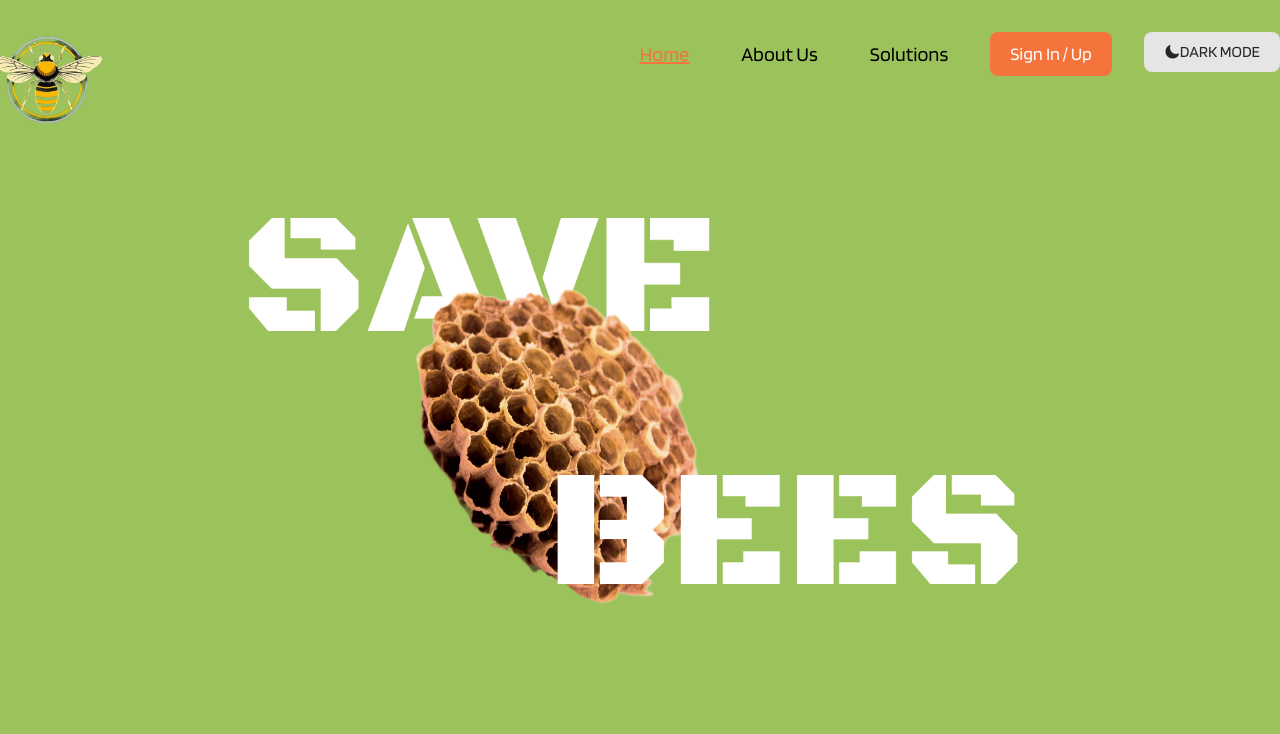
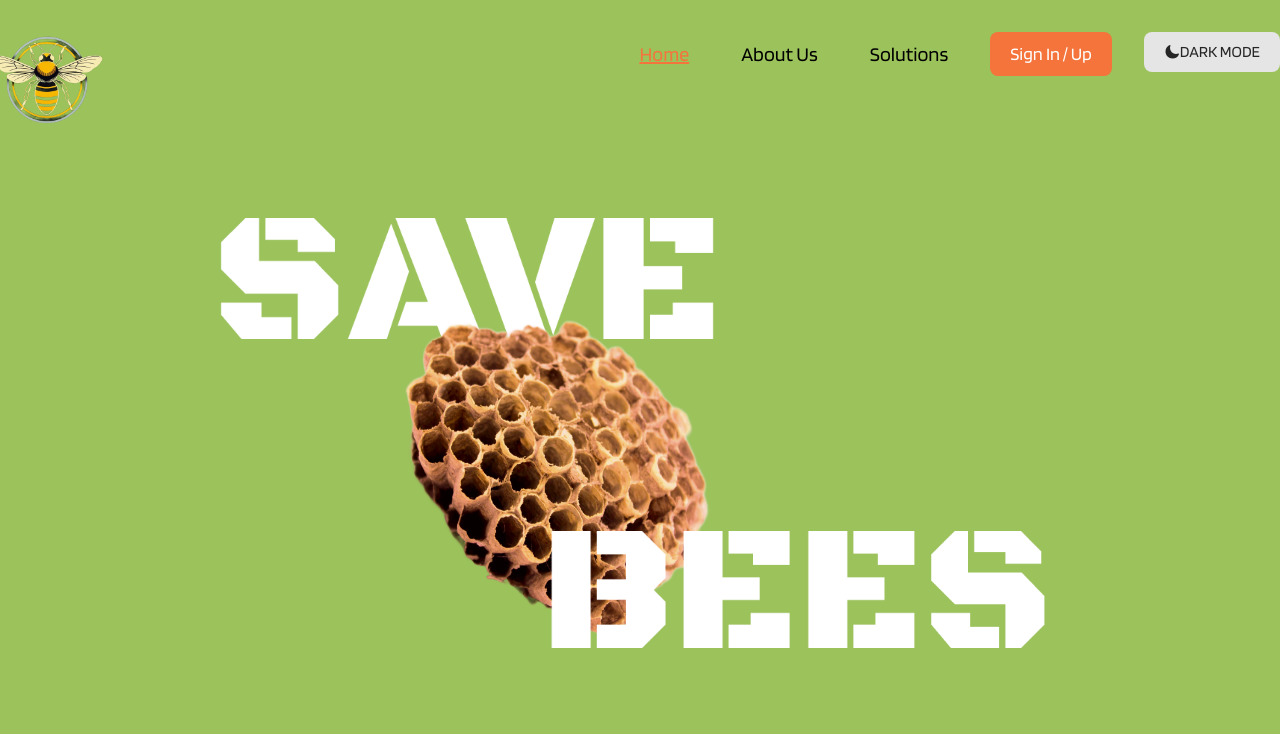
Before and after one commit to chingu-voyages/v50-tier3-team-28, a React (Vite) app in the folder client/: page / in a window 1280 px wide. Shown: the top 734 px of the page. Built offline with nearby package versions, Linux system fonts and the light colour scheme; no server answers.

Commit message:
update hiveLogo img styling

```diff
--- a/client/src/components/UI/MainHeroLanding.jsx
+++ b/client/src/components/UI/MainHeroLanding.jsx
@@ -16,7 +16,7 @@ function MainLandingHero() {
           <img
             src={hiveLogo}
             alt="Hive"
-            className="relative z-20 scale-125 md:scale-100 w-1/2 md:w-auto xl:ml-[-80px] h-[24rem] md:h-[29rem] lg:h-[31.5rem] xl:h-[34rem]"
+            className="relative z-20 scale-125 m-8 h-[18rem] md:h-[29rem] md:scale-100 lg:h-[31.5rem] xl:h-[34rem] xl:ml-[-80px]"
           />
 
           <img
```
